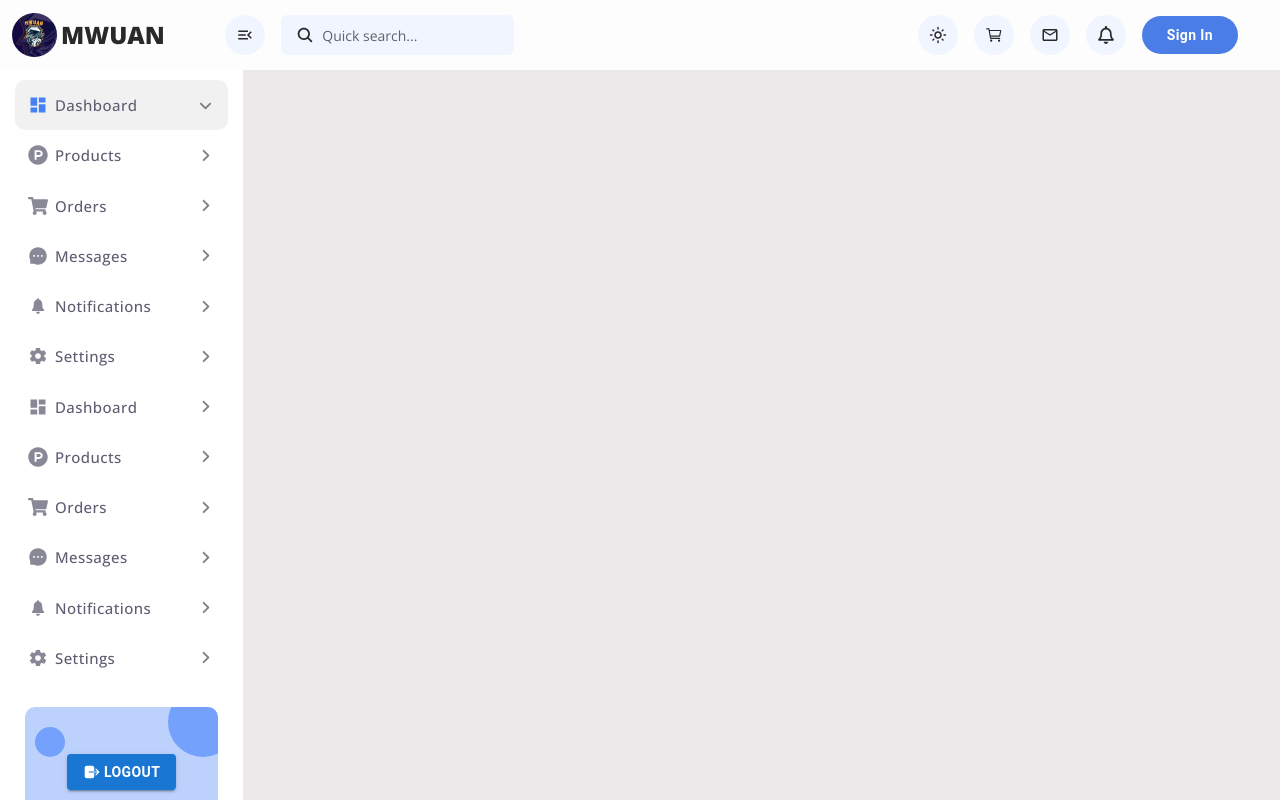
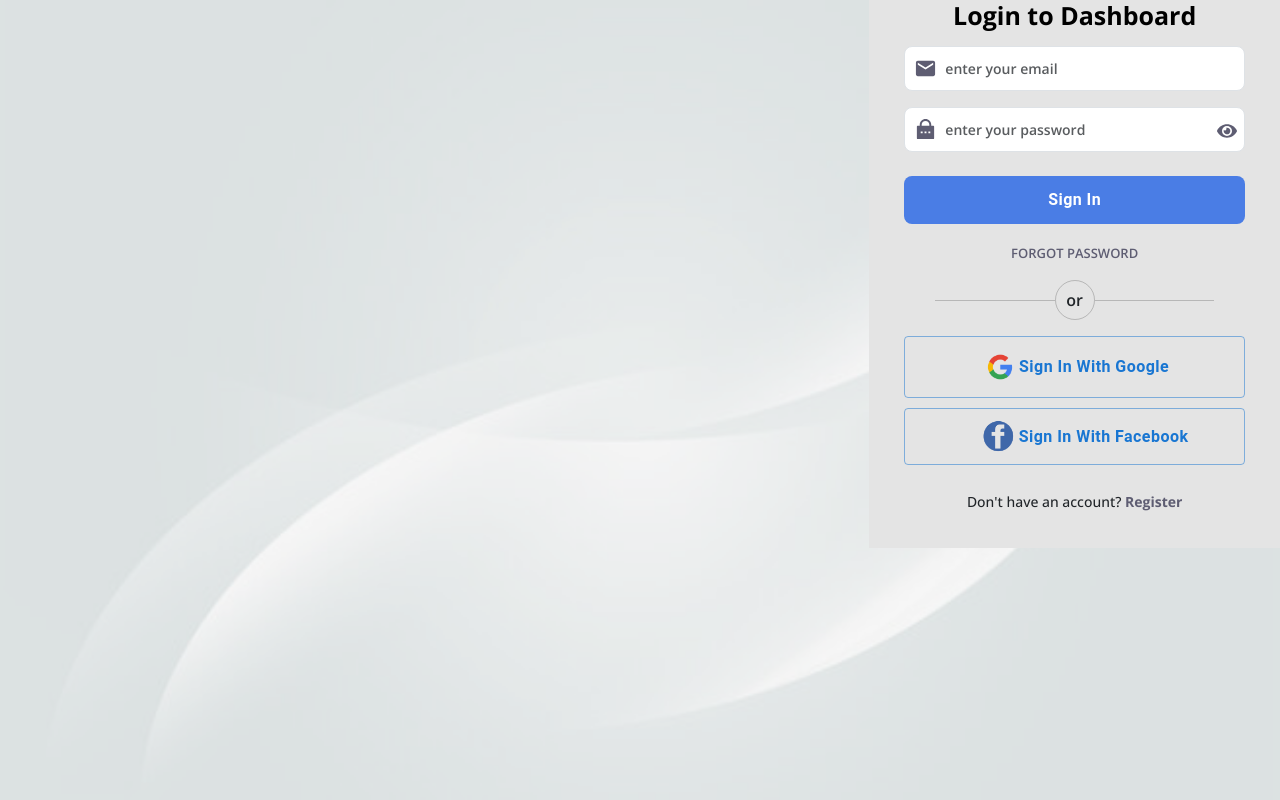
Before and after one commit to dovanminhquan0505/Dashboard-Reactjs, a React (Create React App) app: page /signup in a window 1280 px wide. Built offline with nearby package versions, Linux system fonts and the light colour scheme.

Commit message:
Create SignUp form for dashboard #1

```diff
--- a/src/App.css
+++ b/src/App.css
@@ -902,3 +902,22 @@ table tbody tr td .info {
     color: #0858f7;
     text-decoration: underline;
 }
+
+/* SignUp Section */
+.signUpSection {
+    background: #f1f1f1 !important;
+    padding: 0px 0px;
+}
+
+.signUpSection .loginBox {
+    position: relative;
+    width: 100%;
+    background: #e4e4e4 !important;
+    z-index: 100;
+}
+
+.signUpSection .loginBox .wrapper {
+    border: 0px !important;
+    background: transparent !important;
+    padding-top: 0px !important;
+}
--- a/src/App.js
+++ b/src/App.js
@@ -6,6 +6,7 @@ import Header from "./components/Header/Header";
 import Sidebar from "./components/Sidebar/Sidebar";
 import { createContext, useState } from "react";
 import Login from "./screens/Login";
+import Signup from "./screens/Signup";
 
 const MyContext = createContext();
 
@@ -58,6 +59,11 @@ function App() {
                                 exact={true}
                                 element={<Login />}
                             />
+                            <Route
+                                path="/signup"
+                                exact={true}
+                                element={<Signup     />}
+                            />
                         </Routes>
                     </div>
                 </div>
--- /dev/null
+++ b/src/screens/Signup/index.jsx
@@ -0,0 +1,157 @@
+import React, { useContext, useEffect, useState } from "react";
+import { MyContext } from "../../App";
+import Pattern from "../../assets/images/login-background.jpg";
+import { MdEmail } from "react-icons/md";
+import { RiLockPasswordFill } from "react-icons/ri";
+import { FaEye } from "react-icons/fa";
+import { FaEyeSlash } from "react-icons/fa";
+import Button from "@mui/material/Button";
+import { Link } from "react-router-dom";
+import googleIcon from "../../assets/images/Google_Icons.webp";
+import facebookIcon from "../../assets/images/logo-facebook.png";
+
+const Signup = () => {
+    const [inputIndex, setInputIndex] = useState(null);
+    const [isShowPassword, setIsShowPassword] = useState(false);
+    const context = useContext(MyContext);
+
+    useEffect(() => {
+        context.setIsHideSidebarAndHeader(true);
+    }, []);
+
+    const focusInput = (index) => {
+        setInputIndex(index);
+    };
+
+    return (
+        <>
+            <img src={Pattern} alt="background" className="loginPattern" />
+            <section className="loginSection signUpSection">
+                <div className="row">
+                    <div className="col-md-8"></div>
+
+                    <div className="col-md-4">
+                        <div className="loginBox">
+                            <div className="text-center">
+                                <h5 className="fw-bold">Login to Dashboard</h5>
+                            </div>
+
+                            <div className="wrapper mt-3 card border">
+                                <form>
+                                    <div
+                                        className={`form-group mb-3 position-relative ${
+                                            inputIndex === 0 && "focus"
+                                        }`}
+                                    >
+                                        <span className="icon">
+                                            <MdEmail />
+                                        </span>
+                                        <input
+                                            type="text"
+                                            className="form-control"
+                                            placeholder="enter your email"
+                                            onFocus={() => focusInput(0)}
+                                            onBlur={() => setInputIndex(null)}
+                                        />
+                                    </div>
+
+                                    <div
+                                        className={`form-group mb-4 position-relative ${
+                                            inputIndex === 1 && "focus"
+                                        }`}
+                                    >
+                                        <span className="icon">
+                                            <RiLockPasswordFill />
+                                        </span>
+                                        <input
+                                            type={`${
+                                                isShowPassword
+                                                    ? "text"
+                                                    : "password"
+                                            }`}
+                                            className="form-control"
+                                            placeholder="enter your password"
+                                            onFocus={() => focusInput(1)}
+                                            onBlur={() => setInputIndex(null)}
+                                        />
+
+                                        <span
+                                            className="toggleShowPassword"
+                                            onClick={() =>
+                                                setIsShowPassword(
+                                                    !isShowPassword
+                                                )
+                                            }
+                                        >
+                                            {isShowPassword ? (
+                                                <FaEyeSlash />
+                                            ) : (
+                                                <FaEye />
+                                            )}
+                                        </span>
+                                    </div>
+
+                                    <div className="form-group">
+                                        <Button className="btn-blue btn-lg-big w-100">
+                                            Sign In
+                                        </Button>
+                                    </div>
+
+                                    <div className="form-group text-center mt-3">
+                                        <Link
+                                            to="/forgot-password"
+                                            className="link"
+                                        >
+                                            FORGOT PASSWORD
+                                        </Link>
+                                        <div className="d-flex align-items-center justify-content-center or mt-3 mb-3">
+                                            <span className="line"></span>
+                                            <span className="txt">or</span>
+                                            <span className="line"></span>
+                                        </div>
+
+                                        <Button
+                                            variant="outlined"
+                                            className="w-100 btn-lg btn-lg-big loginWithGoogle"
+                                        >
+                                            <img
+                                                src={googleIcon}
+                                                alt="google"
+                                                className="img__Google"
+                                            />{" "}
+                                            &nbsp; Sign In With Google
+                                        </Button>
+
+                                        <Button
+                                            variant="outlined"
+                                            className="w-100 btn-lg btn-lg-big loginWithFacebook mb-4"
+                                        >
+                                            <img
+                                                src={facebookIcon}
+                                                alt="facebook"
+                                                className="img__Facebook"
+                                            />{" "}
+                                            &nbsp; Sign In With Facebook
+                                        </Button>
+
+                                        <span className="txt__register text-center">
+                                            Don't have an account?{" "}
+                                            <Link
+                                                to="/signup"
+                                                className="register__link"
+                                            >
+                                                Register
+                                            </Link>
+                                        </span>
+                                    </div>
+                                </form>
+                            </div>
+                        </div>
+                    </div>
+                </div>
+            </section>
+        </>
+    );
+};
+
+export default Signup;
```
Also changed, not shown: src/screens/Login/index.jsx (line endings or trailing spaces).
